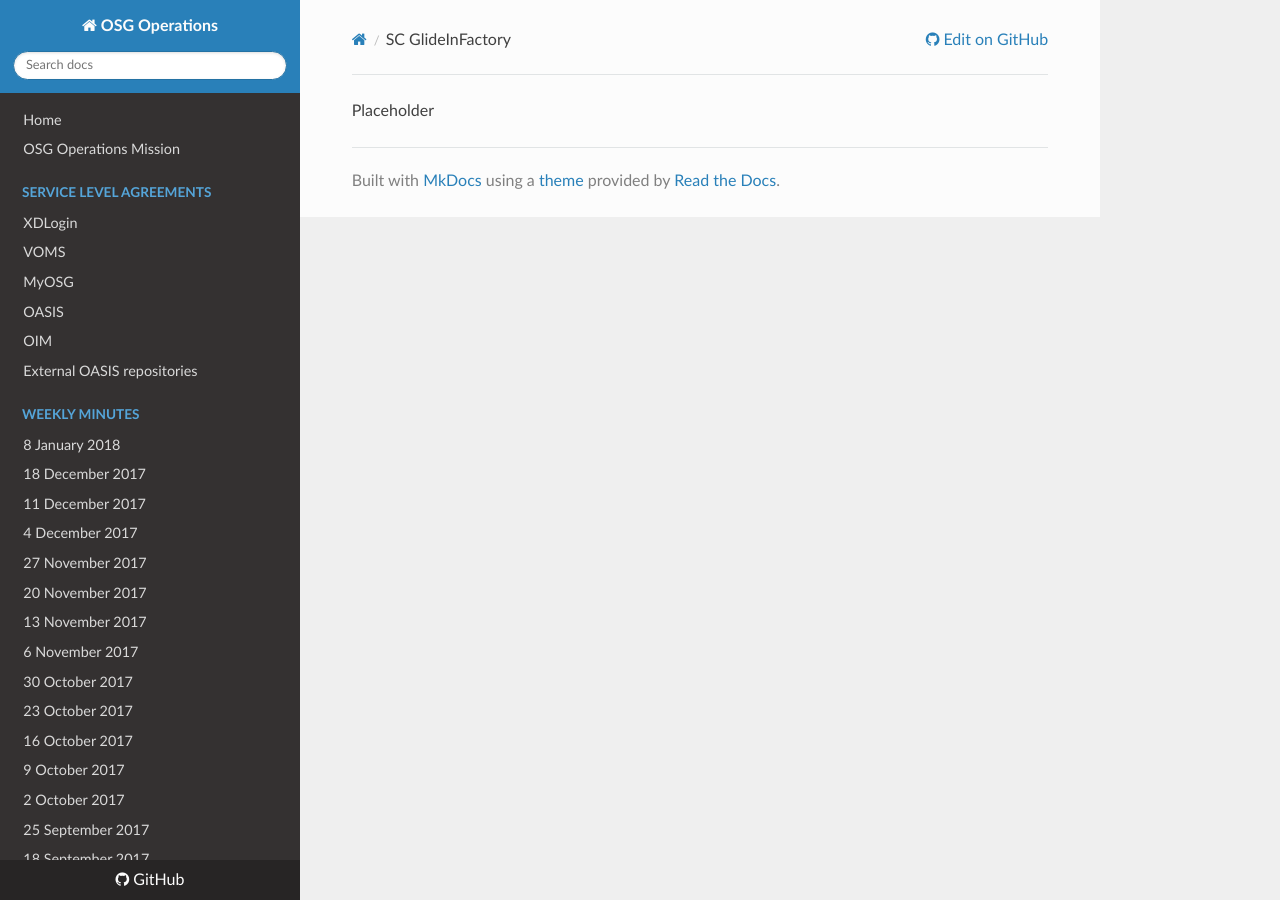
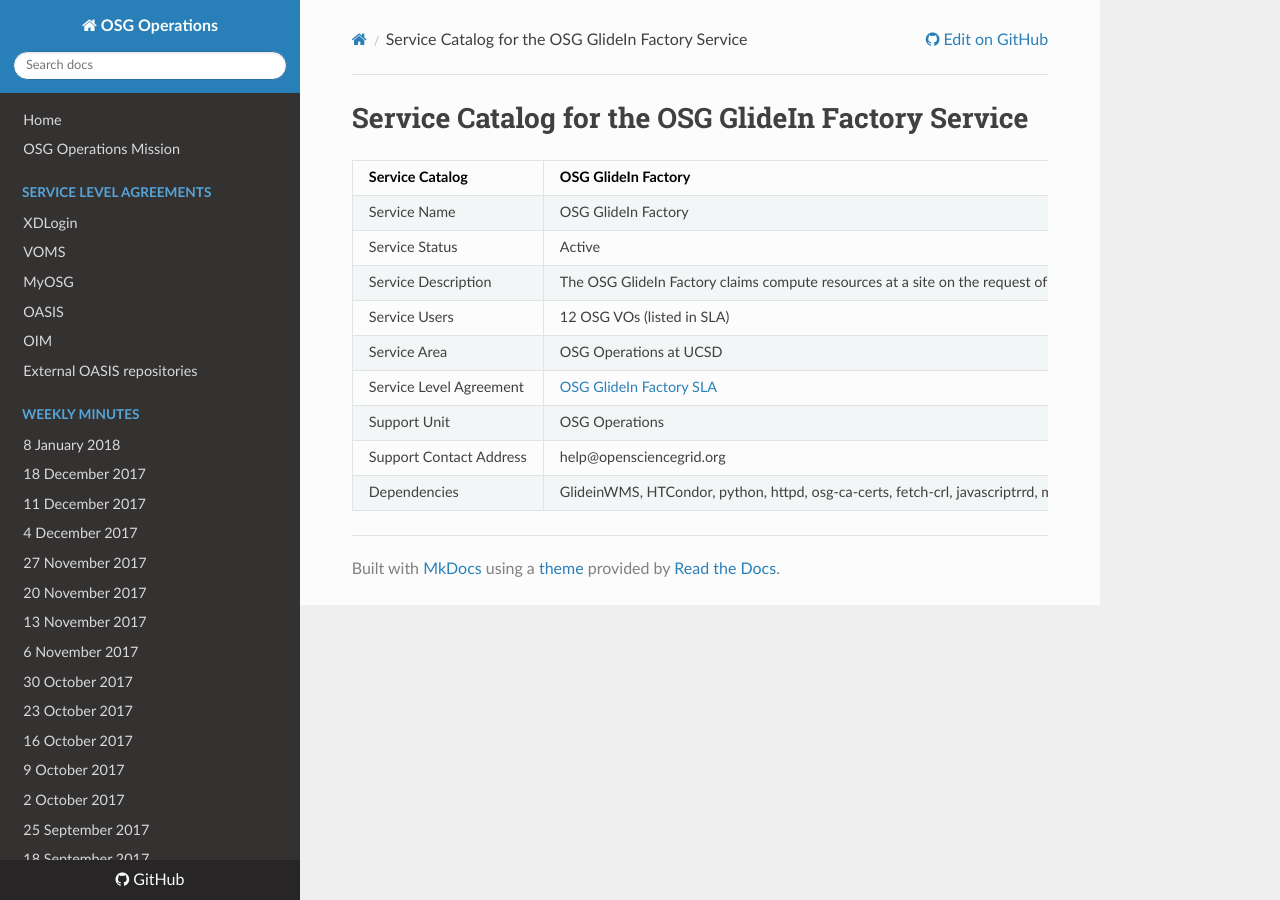
Before and after one commit to osg-htc/operations, an MkDocs documentation site: the page built from docs/ServiceManagement/ServiceCatalog/SC_GlideInFactory.md, in a window 1280 px wide. Built offline with MkDocs 1.6.1, drawn with Linux system fonts in a browser that asks for light colours; nearby versions of some CDN libraries; old or Windows-style settings are respelled for this version of MkDocs.

Commit message:
Update SC_GlideInFactory.md

```diff
--- a/docs/ServiceManagement/ServiceCatalog/SC_GlideInFactory.md
+++ b/docs/ServiceManagement/ServiceCatalog/SC_GlideInFactory.md
@@ -1 +1,13 @@
-Placeholder
+# Service Catalog for the OSG GlideIn Factory Service
+
+| Service Catalog     | OSG GlideIn Factory |
+|---------------------|-------------|
+| Service Name        | OSG GlideIn Factory |
+| Service Status      | Active      |
+| Service Description | The OSG GlideIn Factory claims compute resources at a site on the request of the VO Frontend, and the resources in turn join the VO HTCondor Pool and become available for end users to run on. |
+| Service Users       | 12 OSG VOs (listed in SLA) |
+| Service Area        | OSG Operations at UCSD |
+| Service Level Agreement | [OSG GlideIn Factory SLA](https://github.com/opensciencegrid/operations/blob/master/docs/SLA/glidein.md) |
+| Support Unit        | OSG Operations |
+| Support Contact Address | help@opensciencegrid.org |
+| Dependencies | GlideinWMS, HTCondor, python, httpd, osg-ca-certs, fetch-crl, javascriptrrd, m2crypto |
```
